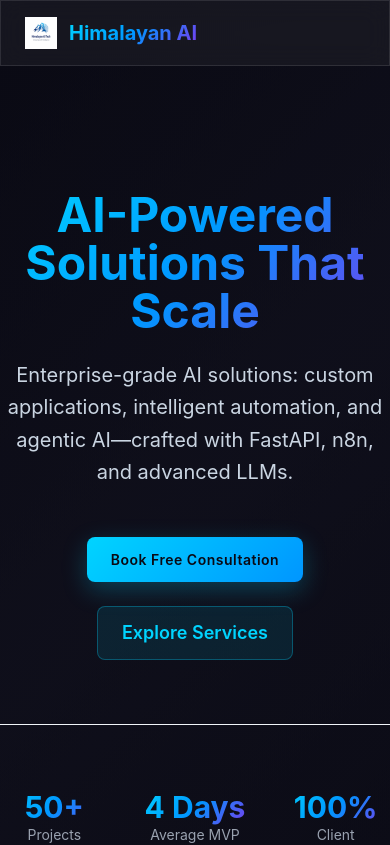
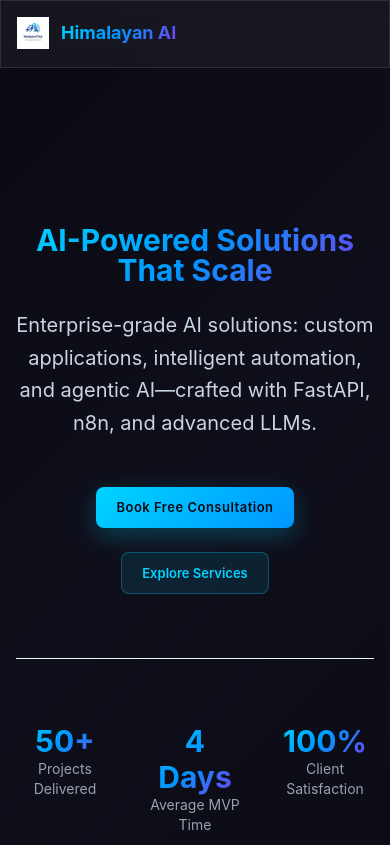
Before and after one commit to jaylamichhane81/himalayan-ai-tech-pro, a Next.js app in the folder frontend/: page / in a window 390 px wide. Shown: the top 845 px of the page. Built offline with nearby package versions, Linux system fonts and the light colour scheme.

Commit message:
Connect backend API and enhance responsive design with mobile menu and fluid typography

```diff
--- a/frontend/app/globals.css
+++ b/frontend/app/globals.css
@@ -107,6 +107,55 @@ body {
   background: linear-gradient(135deg, #0a0a14 0%, #12121f 50%, #0a0a14 100%);
 }
 
+/* Responsive container utilities */
+.section-container {
+  max-width: 7xl;
+  margin-left: auto;
+  margin-right: auto;
+  padding-left: 1rem;
+  padding-right: 1rem;
+}
+
+@media (min-width: 640px) {
+  .section-container {
+    padding-left: 1.5rem;
+    padding-right: 1.5rem;
+  }
+}
+
+@media (min-width: 1024px) {
+  .section-container {
+    padding-left: 2rem;
+    padding-right: 2rem;
+  }
+}
+
+/* Responsive typography */
+h1, .heading-xl {
+  font-size: clamp(1.875rem, 5vw, 3.75rem);
+}
+
+h2, .heading-lg {
+  font-size: clamp(1.5rem, 4vw, 3rem);
+}
+
+h3, .heading-md {
+  font-size: clamp(1.25rem, 3vw, 1.875rem);
+}
+
+/* Mobile-first approach */
+@media (max-width: 640px) {
+  body {
+    font-size: 0.9375rem;
+  }
+
+  .btn-primary,
+  .btn-secondary {
+    padding: 0.625rem 1.25rem;
+    font-size: 0.8125rem;
+  }
+}
+
 /* Premium card */
 .card-premium {
   background: rgba(255, 255, 255, 0.08);
@@ -125,3 +174,9 @@ body {
   box-shadow: 0 8px 32px rgba(0, 212, 255, 0.2);
   transform: translateY(-4px);
 }
+
+@media (max-width: 640px) {
+  .card-premium {
+    padding: 1.5rem;
+  }
+}
--- a/frontend/app/layout.tsx
+++ b/frontend/app/layout.tsx
@@ -1,14 +1,35 @@
-import type { Metadata } from 'next'
+import type { Metadata, Viewport } from 'next'
 import './globals.css'
+
+export const viewport: Viewport = {
+  width: 'device-width',
+  initialScale: 1,
+  maximumScale: 5,
+  userScalable: true,
+  themeColor: '#0a0a14',
+}
 
 export const metadata: Metadata = {
   title: 'Himalayan AI Tech | AI Solutions for Modern Businesses',
   description: 'Premium AI Web Apps, Automation, Chatbots & Agentic AI solutions. Fast delivery, practical results, modern stack.',
   keywords: 'AI solutions, FastAPI, n8n automation, AI chatbots, agentic AI, web applications',
+  creator: 'Himalayan AI Tech',
+  applicationName: 'Himalayan AI Tech Pro',
+  appleWebApp: {
+    capable: true,
+    statusBarStyle: 'black-translucent',
+    title: 'Himalayan AI Tech',
+  },
   openGraph: {
     title: 'Himalayan AI Tech',
     description: 'AI Solutions for Modern Businesses',
     type: 'website',
+    siteName: 'Himalayan AI Tech',
+  },
+  twitter: {
+    card: 'summary_large_image',
+    title: 'Himalayan AI Tech',
+    description: 'Premium AI Solutions',
   },
 }
 
@@ -21,10 +42,14 @@ export default function RootLayout({
     <html lang="en" suppressHydrationWarning>
       <head>
         <meta charSet="utf-8" />
-        <meta name="viewport" content="width=device-width, initial-scale=1" />
-        <meta name="theme-color" content="#0a0a0f" />
+        <meta name="viewport" content="width=device-width, initial-scale=1, maximum-scale=5, user-scalable=yes" />
+        <meta name="theme-color" content="#0a0a14" />
+        <meta name="mobile-web-app-capable" content="yes" />
+        <meta name="apple-mobile-web-app-capable" content="yes" />
+        <meta name="apple-mobile-web-app-status-bar-style" content="black-translucent" />
+        <link rel="icon" href="/images/logo.png" />
       </head>
-      <body className="bg-dark">
+      <body className="bg-gradient-ai antialiased">
         {children}
       </body>
     </html>
--- a/frontend/app/page.tsx
+++ b/frontend/app/page.tsx
@@ -1,5 +1,6 @@
 'use client'
 
+import { motion } from 'framer-motion'
 import { Header } from '@/components/Header'
 import { Hero } from '@/components/Hero'
 import { Services } from '@/components/Services'
@@ -11,7 +12,12 @@ import { Footer } from '@/components/Footer'
 
 export default function Home() {
   return (
-    <main className="min-h-screen bg-gradient-ai">
+    <motion.main
+      className="min-h-screen bg-gradient-ai"
+      initial={{ opacity: 0 }}
+      animate={{ opacity: 1 }}
+      transition={{ duration: 0.5 }}
+    >
       <Header />
       <Hero />
       <Services />
@@ -20,6 +26,6 @@ export default function Home() {
       <CTA />
       <Contact />
       <Footer />
-    </main>
+    </motion.main>
   )
 }
--- a/frontend/components/Header.tsx
+++ b/frontend/components/Header.tsx
@@ -1,21 +1,25 @@
 'use client'
 
+import { useState } from 'react'
 import { motion } from 'framer-motion'
 import Image from 'next/image'
 
 export function Header() {
+  const [mobileMenuOpen, setMobileMenuOpen] = useState(false)
+
   const scrollToSection = (id: string) => {
     const element = document.getElementById(id)
     element?.scrollIntoView({ behavior: 'smooth' })
+    setMobileMenuOpen(false)
   }
 
   return (
     <motion.header
       initial={{ y: -100 }}
       animate={{ y: 0 }}
-      className="sticky top-0 z-50 glass-effect bg-midnight/70"
+      className="sticky top-0 z-50 glass-effect bg-midnight/70 w-full"
     >
-      <div className="max-w-7xl mx-auto px-6 py-4 flex justify-between items-center">
+      <div className="section-container py-4 flex justify-between items-center">
         <motion.div
           whileHover={{ scale: 1.05 }}
           className="flex items-center gap-3"
@@ -27,9 +31,10 @@ export function Header() {
             height={32}
             className="w-8 h-8"
           />
-          <span className="text-xl font-bold text-gradient">Himalayan AI</span>
+          <span className="text-lg md:text-xl font-bold text-gradient">Himalayan AI</span>
         </motion.div>
 
+        {/* Desktop Navigation */}
         <nav className="hidden md:flex gap-8">
           {[
             { label: 'Services', id: 'services' },
@@ -48,6 +53,7 @@ export function Header() {
           ))}
         </nav>
 
+        {/* Desktop CTA */}
         <motion.button
           whileHover={{ scale: 1.05 }}
           whileTap={{ scale: 0.95 }}
@@ -56,7 +62,51 @@ export function Header() {
         >
           Book Consultation
         </motion.button>
+
+        {/* Mobile Menu Button */}
+        <motion.button
+          whileTap={{ scale: 0.95 }}
+          onClick={() => setMobileMenuOpen(!mobileMenuOpen)}
+          className="md:hidden flex flex-col gap-1.5"
+        >
+          <span className={`w-6 h-0.5 bg-ai-cyan transition-all ${mobileMenuOpen ? 'rotate-45 translate-y-2' : ''}`} />
+          <span className={`w-6 h-0.5 bg-ai-cyan transition-opacity ${mobileMenuOpen ? 'opacity-0' : ''}`} />
+          <span className={`w-6 h-0.5 bg-ai-cyan transition-all ${mobileMenuOpen ? '-rotate-45 -translate-y-2' : ''}`} />
+        </motion.button>
       </div>
+
+      {/* Mobile Menu */}
+      <motion.div
+        initial={{ opacity: 0, height: 0 }}
+        animate={{ opacity: mobileMenuOpen ? 1 : 0, height: mobileMenuOpen ? 'auto' : 0 }}
+        transition={{ duration: 0.3 }}
+        className="md:hidden overflow-hidden bg-midnight-light/50 glass-effect"
+      >
+        <div className="section-container py-4 flex flex-col gap-4">
+          {[
+            { label: 'Services', id: 'services' },
+            { label: 'Why Us', id: 'why-us' },
+            { label: 'Founder', id: 'founder' },
+            { label: 'Contact', id: 'contact' },
+          ].map((item) => (
+            <motion.button
+              key={item.id}
+              whileHover={{ x: 4 }}
+              onClick={() => scrollToSection(item.id)}
+              className="text-slate-300 hover:text-ai-cyan transition-colors text-sm font-medium text-left"
+            >
+              {item.label}
+            </motion.button>
+          ))}
+          <motion.button
+            whileTap={{ scale: 0.95 }}
+            onClick={() => scrollToSection('contact')}
+            className="btn-primary w-full text-xs mt-2"
+          >
+            Book Consultation
+          </motion.button>
+        </div>
+      </motion.div>
     </motion.header>
   )
 }
```
